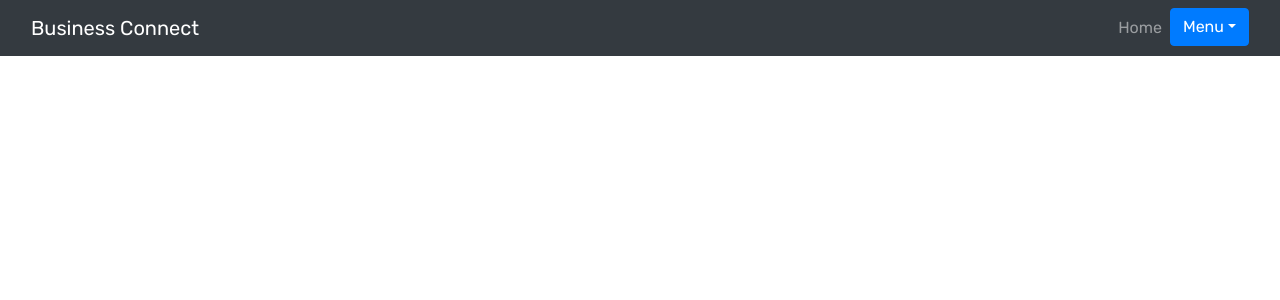
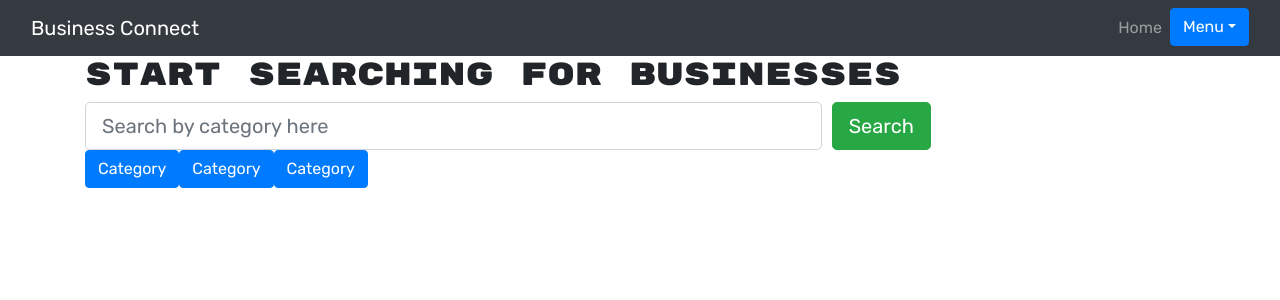
Before and after one commit to Luis-Ramirez21x/Business-Connect, a React (Create React App) app in the folder client/: page / in a window 1280 px wide. Shown: the top 300 px of the page. Built offline with nearby package versions, Linux system fonts and the light colour scheme.

Commit message:
added basic homepage, conditional rendering for dropdown menu

```diff
--- a/client/src/components/Navbar.js
+++ b/client/src/components/Navbar.js
@@ -26,12 +26,15 @@ const Navv = () => {
               </Nav.Link>
               <DropdownButton id="dropdown-basic-button" title="Menu">
                 {Auth.loggedIn() ? (
-                  <Dropdown.Item onClick={Auth.logout}>Logout</Dropdown.Item>
+                  <div>
+                    <Dropdown.Item onClick={Auth.logout}>Logout</Dropdown.Item>
+                    <Dropdown.Item as={Link} to='/mybusiness'>My Business</Dropdown.Item>
+                    <Dropdown.Item as={Link} to='/following' >Following</Dropdown.Item>
+                  </div>
                 ) : (
                   <Dropdown.Item onClick={() => setShowModal(true)}>Login/Sign Up</Dropdown.Item>
                 )}
-                <Dropdown.Item as={Link} to='/mybusiness'>My Business</Dropdown.Item>
-                <Dropdown.Item as={Link} to='/following' >Following</Dropdown.Item>
+
               </DropdownButton>
             </Nav>
         </Container>
--- a/client/src/pages/Home.js
+++ /dev/null
@@ -1,10 +0,0 @@
-import React from "react";
-
-const Home = () => {
-  return (
-    <div className="container">
-    </div>
-  );
-};
-
-export default Home;
--- /dev/null
+++ b/client/src/pages/Home/index.js
@@ -0,0 +1,38 @@
+import React, { useState } from "react";
+import { Container, Col, Form, Button } from 'react-bootstrap';
+
+const Home = () => {
+  const [searchInput, setSearchInput] = useState('');
+
+  return (
+    <>
+      <Container>
+        <h2>Start Searching For Businesses</h2>
+        <Form>
+          <Form.Row>
+            <Col xs={12} md={8}>
+              <Form.Control
+                  name='searchBar'
+                  value={searchInput}
+                  onChange={(e) => setSearchInput(e.target.value)}
+                  type='text'
+                  size='lg'
+                  placeholder='Search by category here'
+              />
+            </Col>
+            <Col xs={12} md={4}>
+              <Button type='submit' variant='success' size='lg'>Search</Button>
+            </Col>
+          </Form.Row>
+        </Form>
+      </Container>
+      <Container>
+        <Button>Category</Button>
+        <Button>Category</Button>
+        <Button>Category</Button>
+      </Container>
+    </>
+  );
+};
+
+export default Home;
--- a/client/src/pages/MyBusiness.js
+++ b/client/src/pages/MyBusiness/index.js
@@ -1,5 +1,5 @@
 import React, { useState, useEffect } from 'react';
-import { Jumbotron, Container, Col, Form, Button, Card, CardColumns } from 'react-bootstrap';
+import { Jumbotron, Container, Col, Form, Button } from 'react-bootstrap';
 
 function MyBusiness() {
   const [nameInput, setNameInput] = useState('');
@@ -84,10 +84,10 @@ function MyBusiness() {
               />
             </Col>
           </Form.Row>
+          <Form.Row>
+            <Button type='submit' variant='success' size='md'>Submit</Button>
+          </Form.Row>
         </Form>
-
-        <Button type='submit' variant='success' size='md'>Submit</Button>
-
       </Container>
     </>
   )
```
Also changed, not shown: client/src/pages/Home/style.css (added), client/src/pages/MyBusiness/style.css (added).
